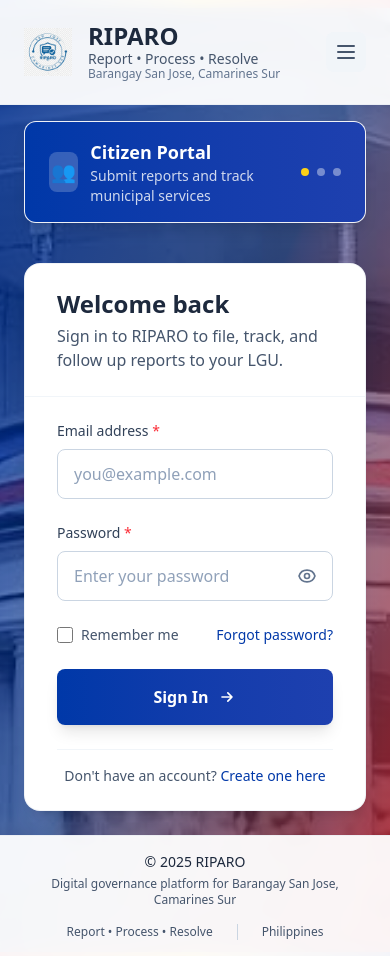
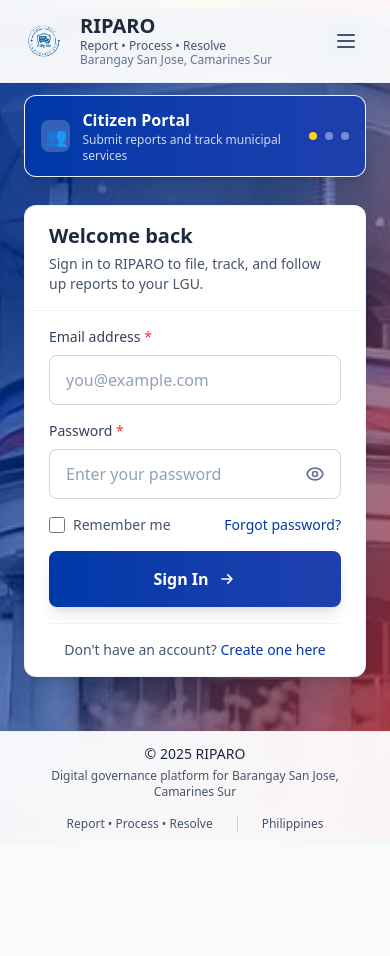
Before and after one commit to CremaCrem/RIPARO, a React (Vite) app: page / in a window 390 px wide. After the commit the page ends 844 px from the top, so only its background shows below. Built offline with nearby package versions, Linux system fonts and the light colour scheme; no server answers.

Commit message:
Changed logo and fixed responsiveness

```diff
--- a/src/components/Auth.tsx
+++ b/src/components/Auth.tsx
@@ -303,14 +303,14 @@ export default function Auth({
       <div className="absolute top-0 left-0 w-full h-2 bg-gradient-to-r from-[#0038A8] via-[#FCD116] to-[#CE1126]" />
       <div className="absolute bottom-0 left-0 w-full h-1 bg-gradient-to-r from-[#CE1126] via-[#FCD116] to-[#0038A8]" />
 
-      <header className="sticky top-0 z-50 md:static px-6 md:px-12 py-6 bg-white/95 backdrop-blur-sm border-b border-slate-200/50">
+      <header className="sticky top-0 z-50 md:static px-6 md:px-8 lg:px-12 py-4 md:py-4 lg:py-6 bg-white/95 backdrop-blur-sm border-b border-slate-200/50">
         <div className="max-w-7xl mx-auto flex items-center justify-between">
           <div className="flex items-center gap-4">
             <div className="relative">
               <img
                 src={RIPARO_Logo}
                 alt="RIPARO Logo"
-                className="h-12 w-12 object-contain"
+                className="h-10 w-10 md:h-12 md:w-12 object-contain"
                 onError={(e) => {
                   // Fallback to text logo if image fails to load
                   const target = e.currentTarget as HTMLImageElement;
@@ -320,17 +320,17 @@ export default function Auth({
                 }}
               />
               <div
-                className="h-12 w-12 rounded-lg bg-gradient-to-br from-[#0038A8] to-[#1e40af] flex items-center justify-center text-white font-bold text-lg shadow-lg"
+                className="h-10 w-10 md:h-12 md:w-12 rounded-lg bg-gradient-to-br from-[#0038A8] to-[#1e40af] flex items-center justify-center text-white font-bold text-base md:text-lg shadow-lg"
                 style={{ display: "none" }}
               >
                 R
               </div>
             </div>
             <div>
-              <h1 className="text-2xl font-bold text-slate-800 leading-none">
+              <h1 className="text-xl md:text-2xl font-bold text-slate-800 leading-none">
                 RIPARO
               </h1>
-              <p className="text-sm text-slate-600 leading-none mt-1 font-medium">
+              <p className="text-xs md:text-sm text-slate-600 leading-none mt-1 font-medium">
                 Report • Process • Resolve
               </p>
               <p className="text-xs text-slate-500 leading-none mt-0.5">
@@ -476,20 +476,22 @@ export default function Auth({
       )}
 
       {/* Role banner */}
-      <div className="px-6 md:px-12 py-4">
+      <div className="px-6 md:px-8 lg:px-12 py-3 md:py-3 lg:py-4">
         <div className="max-w-7xl mx-auto">
           <div className="bg-white/90 backdrop-blur-sm rounded-xl shadow-lg border border-white/20 overflow-hidden">
-            <div className="bg-gradient-to-r from-[#0038A8] to-[#1e40af] px-6 py-4">
+            <div className="bg-gradient-to-r from-[#0038A8] to-[#1e40af] px-4 md:px-5 lg:px-6 py-3 md:py-3 lg:py-4">
               <div className="flex items-center justify-between">
                 <div className="flex items-center gap-3">
-                  <div className="h-10 w-10 rounded-lg bg-white/20 flex items-center justify-center">
-                    <span className="text-xl">{theme.icon}</span>
+                  <div className="h-8 w-8 md:h-9 md:w-9 lg:h-10 lg:w-10 rounded-lg bg-white/20 flex items-center justify-center">
+                    <span className="text-lg md:text-xl">{theme.icon}</span>
                   </div>
                   <div>
-                    <h2 className="text-lg font-bold text-white">
+                    <h2 className="text-base md:text-lg font-bold text-white">
                       {theme.label}
                     </h2>
-                    <p className="text-sm text-white/80">{theme.description}</p>
+                    <p className="text-xs md:text-sm text-white/80">
+                      {theme.description}
+                    </p>
                   </div>
                 </div>
                 <div className="flex items-center gap-2">
@@ -503,20 +505,20 @@ export default function Auth({
         </div>
       </div>
 
-      <main className="px-6 md:px-12 py-6 flex-1 md:overflow-y-auto">
+      <main className="px-6 md:px-8 lg:px-12 py-4 md:py-5 lg:py-6 flex-1 md:overflow-y-auto">
         <div className="max-w-7xl mx-auto h-full">
-          <div className="grid grid-cols-1 lg:grid-cols-2 gap-12 items-center h-full">
+          <div className="grid grid-cols-1 lg:grid-cols-2 gap-8 md:gap-10 lg:gap-12 items-center h-full">
             {mode !== "signup" && (
               <section className="hidden lg:flex flex-col justify-center">
-                <div className="space-y-6">
-                  <div className="space-y-4">
-                    <h1 className="text-4xl xl:text-5xl font-bold text-white leading-tight">
+                <div className="space-y-4 md:space-y-5 lg:space-y-6">
+                  <div className="space-y-3 md:space-y-4">
+                    <h1 className="text-3xl md:text-4xl xl:text-5xl font-bold text-white leading-tight">
                       Digital Governance for
                       <span className="block text-[#FCD116]">
                         Barangay San Jose
                       </span>
                     </h1>
-                    <p className="text-lg text-white/90 leading-relaxed">
+                    <p className="text-base md:text-lg text-white/90 leading-relaxed">
                       A modern reporting system connecting citizens with local
                       government in Camarines Sur. Submit, track, and resolve
                       community concerns efficiently.
@@ -528,13 +530,15 @@ export default function Auth({
 
             <section className={`${mode === "signup" ? "lg:col-span-2" : ""}`}>
               <div className="w-full max-w-md mx-auto lg:max-w-none">
-                <div className="bg-white rounded-2xl shadow-xl border border-slate-200/50 overflow-hidden">
-                  <div className="px-8 py-6 border-b border-slate-100">
+                <div className="bg-white rounded-xl md:rounded-2xl shadow-xl border border-slate-200/50 overflow-hidden">
+                  <div className="px-6 md:px-7 lg:px-8 py-4 md:py-5 lg:py-6 border-b border-slate-100">
                     <div>
-                      <h2 className="text-2xl font-bold text-slate-800">
+                      <h2 className="text-xl md:text-2xl font-bold text-slate-800">
                         {title}
                       </h2>
-                      <p className="text-slate-600 mt-1">{subtitle}</p>
+                      <p className="text-sm md:text-base text-slate-600 mt-1">
+                        {subtitle}
+                      </p>
                     </div>
                   </div>
 
@@ -570,7 +574,10 @@ export default function Auth({
                     </div>
                   )}
 
-                  <form className="px-8 py-6 space-y-6" onSubmit={handleSubmit}>
+                  <form
+                    className="px-6 md:px-7 lg:px-8 py-4 md:py-5 lg:py-6 space-y-4 md:space-y-5 lg:space-y-6"
+                    onSubmit={handleSubmit}
+                  >
                     {allowSignup && mode === "signup" && (
                       <>
                         <div className="grid grid-cols-1 md:grid-cols-3 gap-4">
@@ -1022,7 +1029,7 @@ export default function Auth({
         </div>
       </main>
 
-      <footer className="px-6 md:px-12 py-4 bg-white/95 backdrop-blur-sm border-t border-slate-200/50 md:mt-auto">
+      <footer className="px-6 md:px-8 lg:px-12 py-3 md:py-3 lg:py-4 bg-white/95 backdrop-blur-sm border-t border-slate-200/50 md:mt-auto">
         <div className="max-w-7xl mx-auto">
           <div className="flex flex-col md:flex-row items-center justify-between gap-4">
             <div className="text-center md:text-left">
--- a/src/components/StaffDashboard.tsx
+++ b/src/components/StaffDashboard.tsx
@@ -555,7 +555,7 @@ export default function StaffDashboard({
           <img
             src={RIPARO_Logo}
             alt="RIPARO"
-            className="h-8 w-8 object-contain filter brightness-0 invert"
+            className="h-8 w-8 object-contain"
           />
           <div>
             <div className="text-sm font-semibold leading-none">RIPARO</div>
@@ -603,7 +603,7 @@ export default function StaffDashboard({
                 <img
                   src={RIPARO_Logo}
                   alt="RIPARO"
-                  className="h-10 w-10 object-contain filter brightness-0 invert"
+                  className="h-10 w-10 object-contain"
                 />
                 <div>
                   <div className="text-base font-semibold leading-none">
@@ -693,14 +693,14 @@ export default function StaffDashboard({
                 <img
                   src={RIPARO_Logo}
                   alt="RIPARO"
-                  className="h-8 w-8 object-contain filter brightness-0 invert"
+                  className="h-8 w-8 object-contain"
                 />
               ) : (
                 <div className="flex items-center gap-3">
                   <img
                     src={RIPARO_Logo}
                     alt="RIPARO"
-                    className="h-10 w-10 object-contain filter brightness-0 invert"
+                    className="h-10 w-10 object-contain"
                   />
                   <div>
                     <div className="text-base font-semibold leading-none tracking-wide">
@@ -770,7 +770,7 @@ export default function StaffDashboard({
             <button
               className={`mt-4 w-full ${
                 collapsed ? "justify-center" : "text-left"
-              } rounded-lg px-3 py-2 text-white/90 outline-offset-2 transition-all duration-200 focus:outline-2 focus:outline-[#FCD116] hover:bg-white/10 hover:scale-105 flex items-center gap-3 group`}
+              } rounded-lg px-3 py-2 text-white/90 outline-offset-2 transition-all duration-200 focus:outline-2 focus:outline-white hover:bg-white hover:text-black hover:scale-105 flex items-center gap-3 group`}
               onClick={() => setConfirmLogout(true)}
             >
               <ArrowRightOnRectangleIcon className="h-5 w-5" />
@@ -1641,16 +1641,13 @@ function SideLink({
       <button
         className={`w-full ${
           collapsed ? "justify-center" : "text-left"
-        } rounded-lg px-3 py-2.5 transition-all duration-200 outline-offset-2 focus:outline-2 focus:outline-[#FCD116] ${
+        } rounded-lg px-3 py-2.5 transition-all duration-200 outline-offset-2 focus:outline-2 focus:outline-white ${
           active
-            ? "bg-white/20 text-white font-semibold ring-1 ring-white/30 shadow-lg transform scale-105 animate-pulse"
-            : "text-white/90 hover:bg-white/10 hover:scale-105 hover:shadow-md"
+            ? "bg-white text-black font-semibold ring-1 ring-white shadow-lg transform scale-105"
+            : "text-white/90 hover:bg-white hover:text-black hover:scale-105 hover:shadow-md"
         } flex items-center gap-3 relative overflow-hidden`}
         onClick={onClick}
       >
-        {active && (
-          <div className="absolute inset-0 bg-gradient-to-r from-[#FCD116]/20 via-transparent to-[#FCD116]/20 animate-pulse" />
-        )}
         <div className="relative z-10 flex items-center gap-3">
           {icon}
           {!collapsed && (
```
Also changed, not shown: src/components/CitizenDashboard.tsx (+8 -11 lines), src/components/MayorDashboard.tsx (+8 -11 lines), src/assets/RIPARO_Logo.png.
